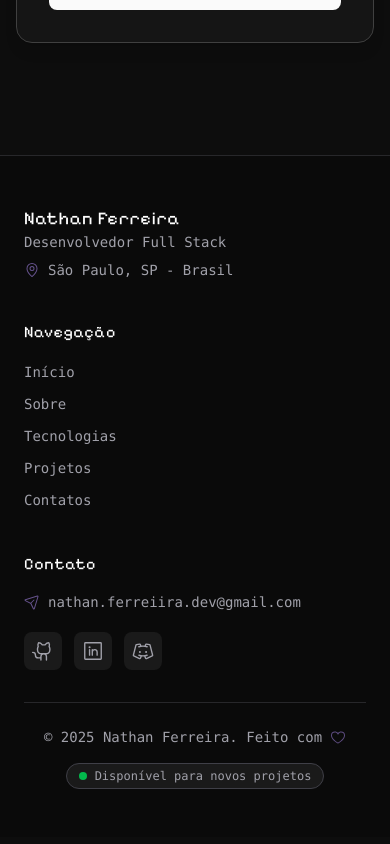
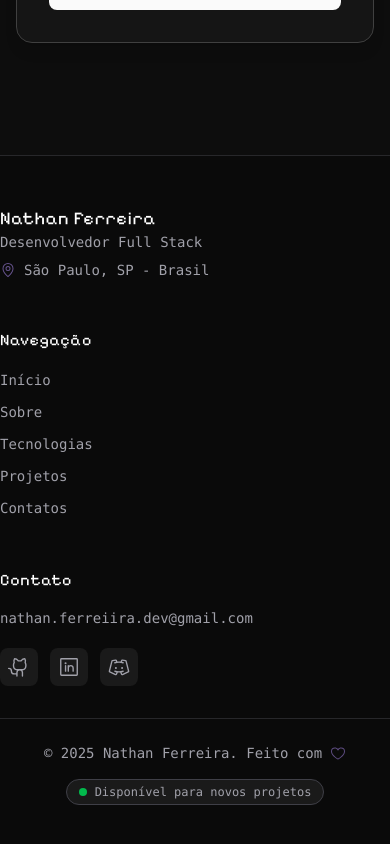
Before and after one commit to nahtanPNG/nahtanPNG, a Next.js app: page /contact in a window 390 px wide. Shown: the part 998-1842 px from the top of the page. Built offline with nearby package versions, Linux system fonts and the light colour scheme.

Commit message:
style: footer and contact style

```diff
--- a/src/app/components/Footer.tsx
+++ b/src/app/components/Footer.tsx
@@ -5,7 +5,6 @@ import {
   GithubLogoIcon,
   LinkedinLogoIcon,
   HeartIcon,
-  PaperPlaneTiltIcon,
   MapPinIcon,
 } from "@phosphor-icons/react";
 import Link from "next/link";
@@ -15,8 +14,8 @@ export default function Footer() {
 
   return (
     <footer className="bg-[#0a0a0a] border-t border-zinc-800 mt-16">
-      <div className="max-w-6xl mx-auto px-6 py-12">
-        <div className="grid grid-cols-1 md:grid-cols-4 gap-6 mb-8">
+      <div className="max-w-5xl mx-auto py-12">
+        <div className="grid grid-cols-1 md:grid-cols-4 gap-8 mb-8">
           <div className="md:col-span-2">
             <div className="flex items-center gap-3 mb-2">
               <div>
@@ -91,10 +90,6 @@ export default function Footer() {
                 href="mailto:nathan.ferreiira.dev@gmail.com"
                 className="flex items-center gap-2 text-muted-foreground hover:text-[#66538d] transition-colors text-sm group"
               >
-                <PaperPlaneTiltIcon
-                  size={16}
-                  className="text-[#66538d] group-hover:translate-x-1 transition-transform"
-                />
                 <span>nathan.ferreiira.dev@gmail.com</span>
               </a>
 
--- a/src/app/contact/ContactPage.tsx
+++ b/src/app/contact/ContactPage.tsx
@@ -8,7 +8,7 @@ export default function ContactPage() {
   const formRef = useFadeInOnScroll();
 
   return (
-    <main className="max-w-4xl mx-auto py-12 px-4 mt-20">
+    <main className="max-w-5xl mx-auto py-12 px-4 mt-20">
       <section className="mb-16 fade-in-section" ref={heroRef}>
         <h1 className="text-4xl font-bold mb-4 pixel-font">Vamos conversar!</h1>
         <p className="text-base text-muted-foreground">
```
